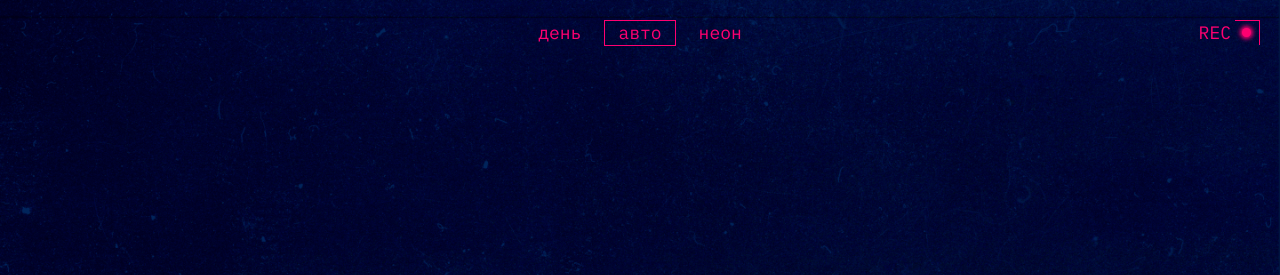
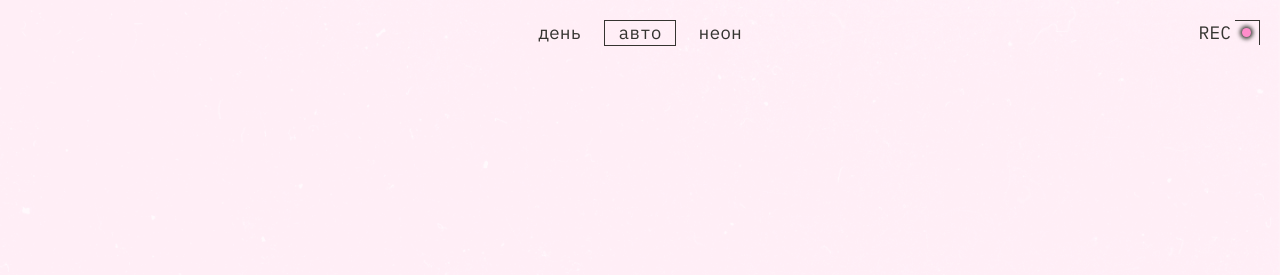
Before and after one commit to nat0sh-front/slozhno-sosredotochitsya-fd, a plain HTML site: page index.html in a window 1280 px wide. Shown: the top 275 px of the page. Drawn offline with Linux system fonts and the light colour scheme.

Commit message:
fix: theme-auto media

```diff
--- a/styles/light.css
+++ b/styles/light.css
@@ -31,3 +31,25 @@
 .theme-light .rec-icon {
   display: none;
 }
+
+@media (prefers-color-scheme: light) {
+  :root {
+    /* сохраните этот селектор в приведённом виде.
+      Так стили написанные ниже будут иметь больший вес,
+      чем стили в медиазапросе предпочтений пользователя
+    */
+    --text-font: "IBM Plex Mono";
+    --text-font-size: 18px;
+    --text-line-height: 23.4px;
+    --bg-color: #fff1f7;
+    --header-color: #ffc2e6;
+    --section-title-text-color: #353430;
+    --title-text-color: #353430;
+    --decor-color: #353430;
+    --accent-color: #ff8dcb;
+    --hover-color: rgba(50, 49, 45, 0.4);
+    --text-color: #353430;
+    --bg-image: url("../images/cover-image-light.png");
+    --padding: 10px;
+  }
+}
--- a/styles/style.css
+++ b/styles/style.css
@@ -99,11 +99,15 @@
 
 .header__theme-menu-button:focus {
   outline: none;
+}
+
+.header__theme-menu-button:focus-visible {
   border-bottom: 1px solid var(--decor-color);
 }
 
 .header__theme-menu-button_active {
   border: 1px solid var(--decor-color);
+  pointer-events: none
 }
 
 .title {
@@ -196,6 +200,10 @@
 }
 
 .article__link:focus {
+  outline: none;
+}
+
+.article__link:focus-visible {
   outline: 1px solid var(--text-color);
 }
 
```
